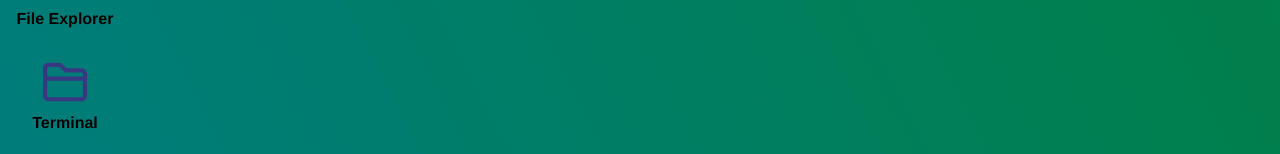
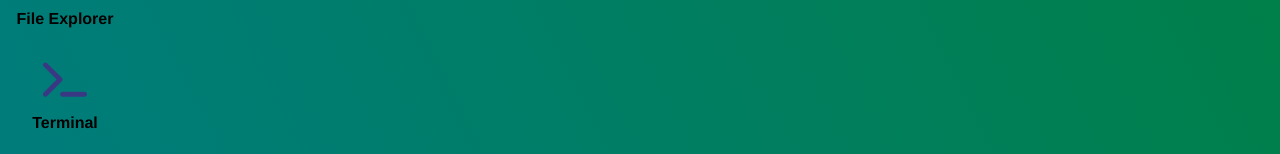
Before and after one commit to SanteriTuomisto/desktop-cv, a Vue app: page / in a window 1280 px wide. Shown: the part 372-526 px from the top of the page. Built offline with nearby package versions, Linux system fonts and the light colour scheme.

Commit message:
terminal icon etc

```diff
--- /dev/null
+++ b/src/assets/TerminalIcon.vue
@@ -0,0 +1,3 @@
+<template>
+  <svg xmlns="http://www.w3.org/2000/svg" viewBox="0 0 576 512"><!--!Font Awesome Free 6.5.1 by @fontawesome - https://fontawesome.com License - https://fontawesome.com/license/free Copyright 2023 Fonticons, Inc.--><path d="M9.4 86.6C-3.1 74.1-3.1 53.9 9.4 41.4s32.8-12.5 45.3 0l192 192c12.5 12.5 12.5 32.8 0 45.3l-192 192c-12.5 12.5-32.8 12.5-45.3 0s-12.5-32.8 0-45.3L178.7 256 9.4 86.6zM256 416H544c17.7 0 32 14.3 32 32s-14.3 32-32 32H256c-17.7 0-32-14.3-32-32s14.3-32 32-32z" fill="currentColor" /></svg>
+</template>
--- a/src/components/running/desktop/Desktop.vue
+++ b/src/components/running/desktop/Desktop.vue
@@ -30,7 +30,7 @@
         name="Terminal"
         @click="openWindow('Terminal', 'terminal')"
       >
-        <FolderIcon />
+        <TerminalIcon />
       </DesktopItem>
     </div>
     <Window
@@ -56,6 +56,7 @@
 <script>
 import { mapGetters } from 'vuex';
 import FolderIcon from '@/assets/FolderIcon.vue';
+import TerminalIcon from '@/assets/TerminalIcon.vue';
 import TrashIcon from '@/assets/TrashIcon.vue';
 import MusicIcon from '@/assets/MusicIcon.vue';
 import BrowserIcon from '@/assets/BrowserIcon.vue';
@@ -72,6 +73,7 @@ export default {
     Window,
     DesktopItem,
     FolderIcon,
+    TerminalIcon,
     BrowserIcon,
     MusicIcon,
     TrashIcon,
--- a/src/components/running/fileExplorer/FileSystemItem.vue
+++ b/src/components/running/fileExplorer/FileSystemItem.vue
@@ -11,7 +11,7 @@
       <BrowserIcon v-else-if="type === 'browser'" />
       <MusicIcon v-else-if="type === 'musicPlayer'" />
       <FileIcon v-else-if="type === 'file'" class="icon" />
-      <FileIcon v-else-if="type === 'terminal'" class="icon" />
+      <TerminalIcon v-else-if="type === 'terminal'" class="icon" />
     </div>
     <div class="text">
       {{ name }}
@@ -25,12 +25,14 @@ import FolderIcon from '@/assets/FolderIcon.vue';
 import BrowserIcon from '@/assets/BrowserIcon.vue';
 import MusicIcon from '@/assets/MusicIcon.vue';
 import FileIcon from '@/assets/FileIcon.vue';
+import TerminalIcon from '@/assets/TerminalIcon.vue';
 
 export default defineComponent({
   emits: ['selected', 'deselected', 'folderClick'],
   components: {
     FolderIcon,
     BrowserIcon,
+    TerminalIcon,
     MusicIcon,
     FileIcon,
   },
@@ -91,7 +93,7 @@ export default defineComponent({
   margin: 10px;
   user-select: none;
   width: 70px;
-  height: 55px;
+  height: 62px;
   gap: 5px;
   overflow: hidden;
   cursor: pointer;
--- a/src/components/running/taskBar/StartMenu.vue
+++ b/src/components/running/taskBar/StartMenu.vue
@@ -22,7 +22,7 @@
       text="Terminal"
       @click="openWindow('Terminal', 'terminal')"
     >
-      <FolderIcon class="icon"/>
+      <TerminalIcon class="icon"/>
     </StartMenuItem>
     <StartMenuItem :id="2" text="Shut down" @click="powerOff">
       <PowerIcon class="icon" />
@@ -32,6 +32,7 @@
 
 <script>
 import FolderIcon from '@/assets/FolderIcon.vue';
+import TerminalIcon from '@/assets/TerminalIcon.vue';
 import PowerIcon from '@/assets/PowerIcon.vue';
 import MusicIcon from '@/assets/MusicIcon.vue';
 import BrowserIcon from '@/assets/BrowserIcon.vue';
@@ -41,6 +42,7 @@ export default {
   components: {
     StartMenuItem,
     FolderIcon,
+    TerminalIcon,
     PowerIcon,
     MusicIcon,
     BrowserIcon,
```
